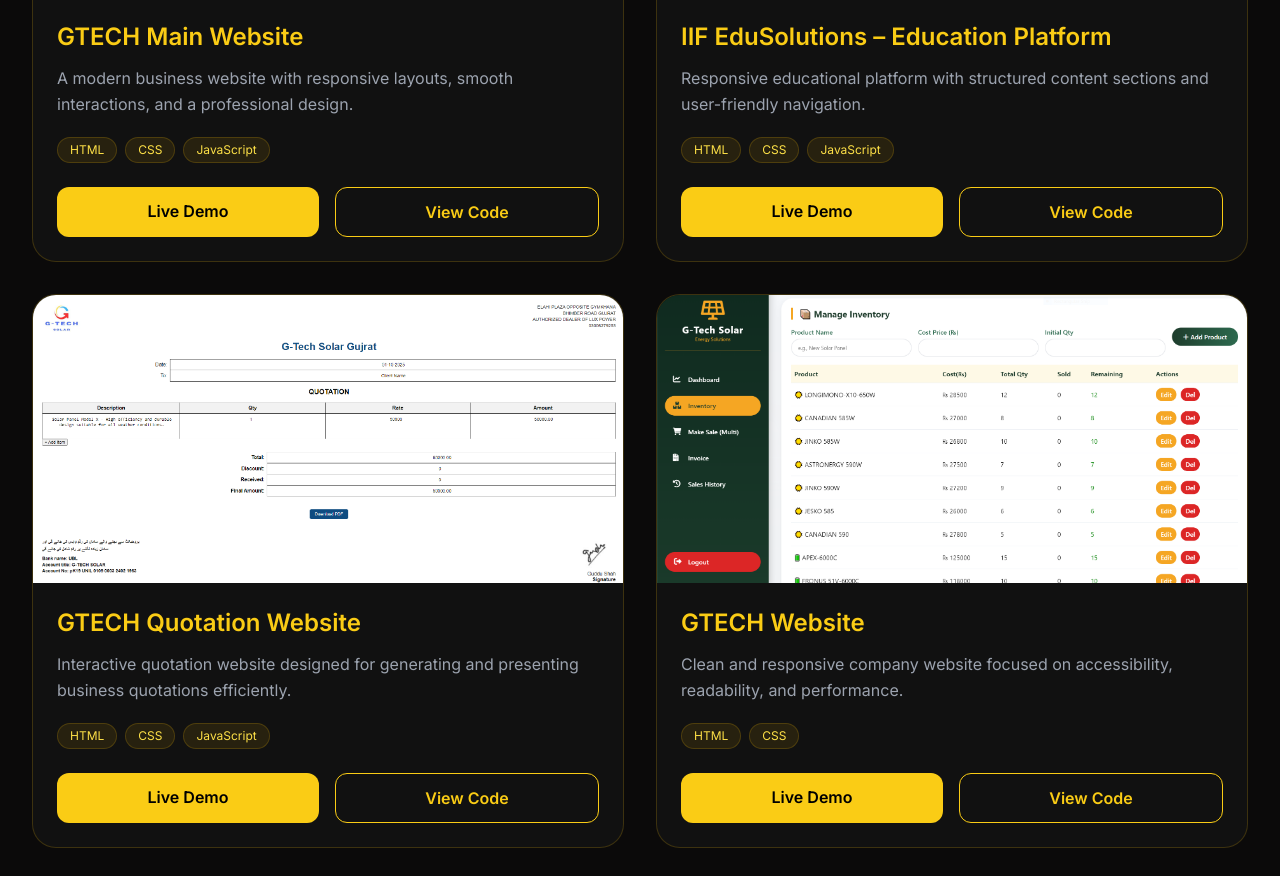
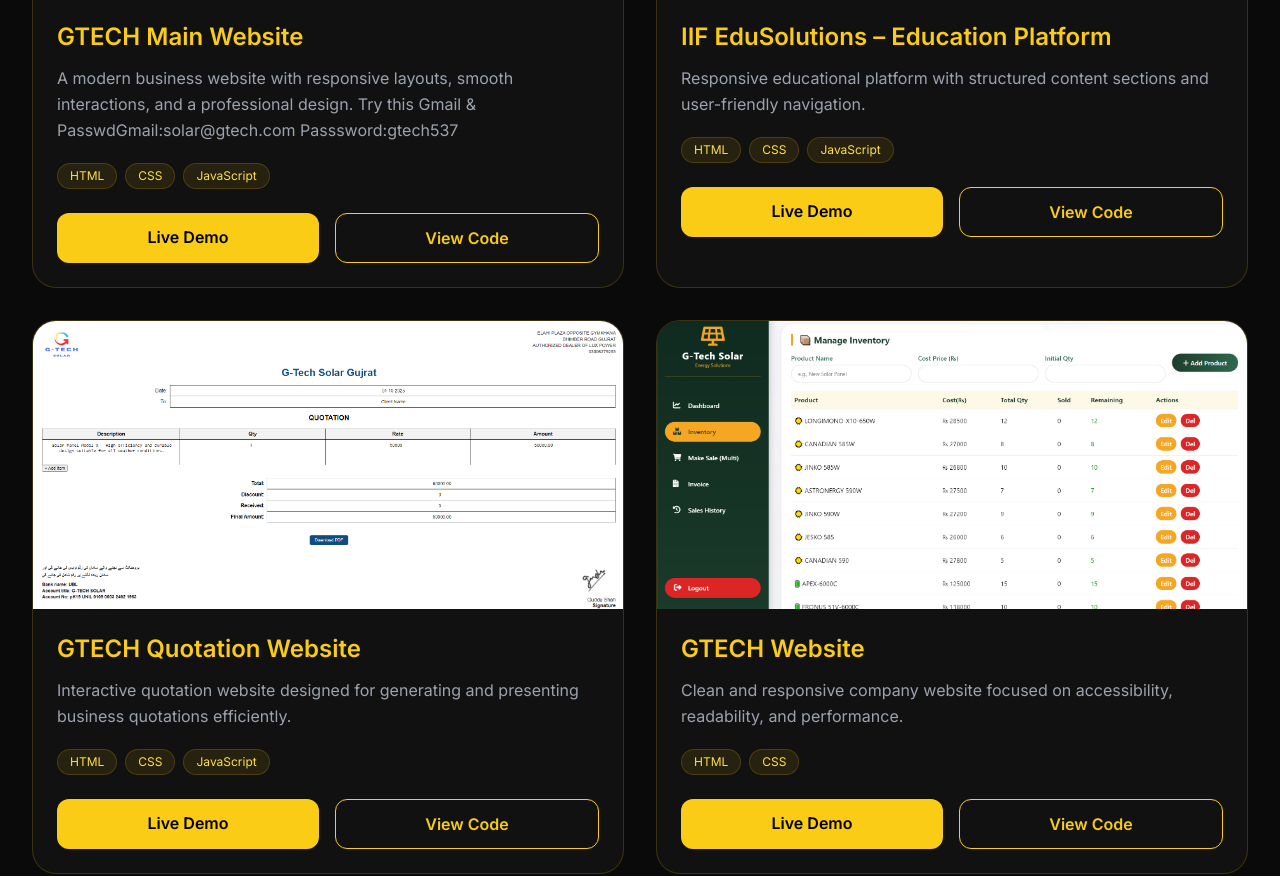
Before and after one commit to syed123-sudo/portfolio, a plain HTML site: page index.html in a window 1280 px wide. Shown: the part 3228-4104 px from the top of the page. Drawn offline with nearby package versions, Linux system fonts and the light colour scheme.

Commit message:
Update index.html

```diff
--- a/index.html
+++ b/index.html
@@ -484,7 +484,8 @@
                     </div>
                     <div class="p-6">
                         <h3 class="text-2xl font-semibold text-yellow-400">GTECH Main Website</h3>
-                        <p class="text-gray-400 mt-3 leading-relaxed">A modern business website with responsive layouts, smooth interactions, and a professional design.</p>
+                        <p class="text-gray-400 mt-3 leading-relaxed">A modern business website with responsive layouts, smooth interactions, and a professional design.
+                    <n>Try this Gmail & Passwd</n><n>Gmail:solar@gtech.com</n> <n>Passsword:gtech537</n> </p>
                         <div class="flex flex-wrap gap-2 mt-5">
                             <span class="bg-yellow-500/10 text-yellow-300 px-3 py-1 rounded-full text-xs border border-yellow-500/20">HTML</span>
                             <span class="bg-yellow-500/10 text-yellow-300 px-3 py-1 rounded-full text-xs border border-yellow-500/20">CSS</span>
```
